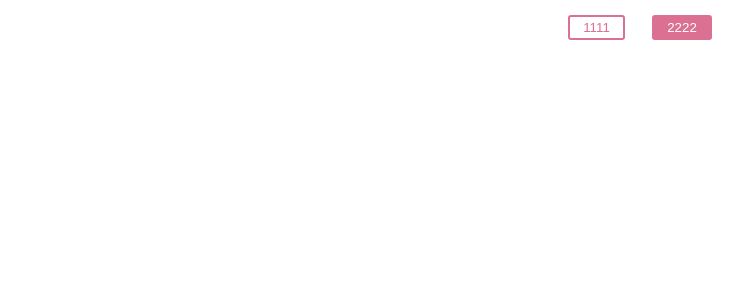
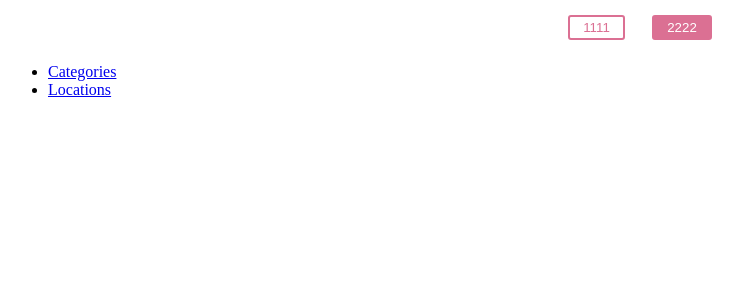
Before and after one commit to DmitryGron/my-locations, a React (Create React App) app: page / in a window 1280 px wide. Shown: the top 300 px of the page, without its empty margins (0-743 px from the left). Built offline with nearby package versions, Linux system fonts and the light colour scheme.

Commit message:
Navbar functionality

```diff
--- a/src/App.js
+++ b/src/App.js
@@ -3,6 +3,7 @@ import { Redirect, Route, Switch, withRouter } from 'react-router-dom';
 import styled, { css } from 'styled-components';
 import Categories from './containers/Categories/Categories.contianer';
 import Layout from './HigherOrderComponent/Layout';
+import * as routePaths from './static/routes';
 
 const Button = styled.button`
 	background: transparent;
@@ -36,10 +37,10 @@ const Temp = () => {
 const App = () => {
 	const routes = (
 		<Switch>
-			<Route path="/locations" exact component={Categories} />
-			<Route path="/categories" exact component={Categories} />
-			<Route path="/" exact component={Temp} />
-			<Redirect to="/" />
+			<Route path={routePaths.locations} exact component={Categories} />
+			<Route path={routePaths.categories} exact component={Categories} />
+			<Route path={routePaths.home} exact component={Temp} />
+			<Redirect to={routePaths.home} />
 		</Switch>
 	);
 
--- a/src/HigherOrderComponent/Layout.jsx
+++ b/src/HigherOrderComponent/Layout.jsx
@@ -1,15 +1,13 @@
 import React from 'react';
-// import Toolbar from '../../../components/Navigation/Toolbar/Toolbar';
+import Navbar from '../components/Navbar/Navbar.container';
 
 const Layout = props => {
 	console.log(props);
 	return (
 		<>
-			{/* <Toolbar
-					opened={this.sideDrawerOpenedHandler}
-					isAuthenticated={this.props.isAuthenticated}
-				/> */}
+			{/* TODO: toolbar */}
 			<main>{props.children}</main>
+			<Navbar />
 		</>
 	);
 };
--- /dev/null
+++ b/src/components/Navbar/Navbar.container.jsx
@@ -0,0 +1,12 @@
+import React from 'react';
+import NavigationItems from './NavigationItems/NavigationItems';
+
+const Navbar = props => (
+	<header>
+		<nav>
+			<NavigationItems />
+		</nav>
+	</header>
+);
+
+export default Navbar;
--- /dev/null
+++ b/src/components/Navbar/NavigationItems/NavigationItem/NavigationItem.jsx
@@ -0,0 +1,12 @@
+import React from 'react';
+import { NavLink } from 'react-router-dom';
+
+const NavigationItem = props => (
+	<li>
+		<NavLink exact to={props.link} activeClassName={'active'}>
+			{props.children}
+		</NavLink>
+	</li>
+);
+
+export default NavigationItem;
--- /dev/null
+++ b/src/components/Navbar/NavigationItems/NavigationItems.jsx
@@ -0,0 +1,12 @@
+import React from 'react';
+import NavigationItem from './NavigationItem/NavigationItem';
+import * as routes from '../../../static/routes';
+
+const NavigationItems = props => (
+	<ul>
+		<NavigationItem link={routes.categories}>Categories</NavigationItem>
+		<NavigationItem link={routes.locations}>Locations</NavigationItem>
+	</ul>
+);
+
+export default NavigationItems;
--- a/src/containers/Categories/Categories.contianer.jsx
+++ b/src/containers/Categories/Categories.contianer.jsx
@@ -1,7 +1,6 @@
 import React from 'react';
 import { connect } from 'react-redux';
-import * as categoriesActions from '../../store/actions/categories.actions';
-import CustomTable from '../../components/Table.component';
+import CustomTable from '../../components/custom/Table.component';
 
 const Categories = props => {
 	return (
@@ -17,13 +16,4 @@ const mapStateToProps = state => {
 	};
 };
 
-const mapDispatchToProps = dispatch => {
-	return {
-		getCategories: () => dispatch(categoriesActions.getCategories())
-	};
-};
-
-export default connect(
-	mapStateToProps,
-	mapDispatchToProps
-)(Categories);
+export default connect(mapStateToProps)(Categories);
--- /dev/null
+++ b/src/static/routes.js
@@ -0,0 +1,3 @@
+export const locations = '/locations';
+export const categories = '/categories';
+export const home = '/';
--- a/src/store/actions/categories.actions.js
+++ b/src/store/actions/categories.actions.js
@@ -7,11 +7,11 @@ export const addCategory = categoryName => {
 	};
 };
 
-export const getCategories = () => {
-	return {
-		type: actionTypes.GET_CATEGORIES
-	};
-};
+// export const getCategories = () => {
+// 	return {
+// 		type: actionTypes.GET_CATEGORIES
+// 	};
+// };
 
 export const updateCategory = (categoryName, newCategoryName) => {
 	return {
```
Also changed, not shown: src/components/Logo.container.jsx (deleted, +0 -9 lines), src/containers/Navbar/Navbar.container.jsx (deleted, +0 -16 lines), src/components/custom/Table.component.jsx (renamed from src/components/Table.component.jsx), 1 other file (tests, documents, lock files or other folders).
